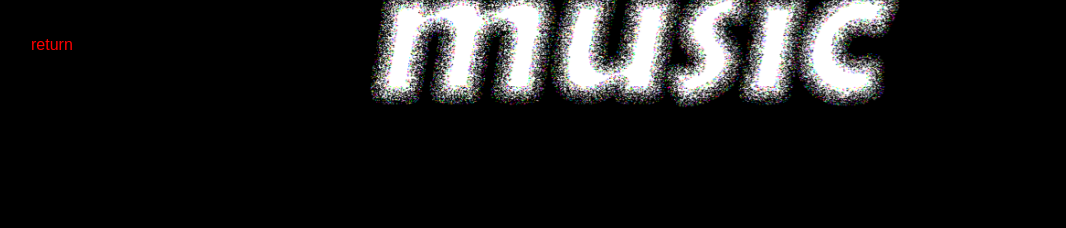
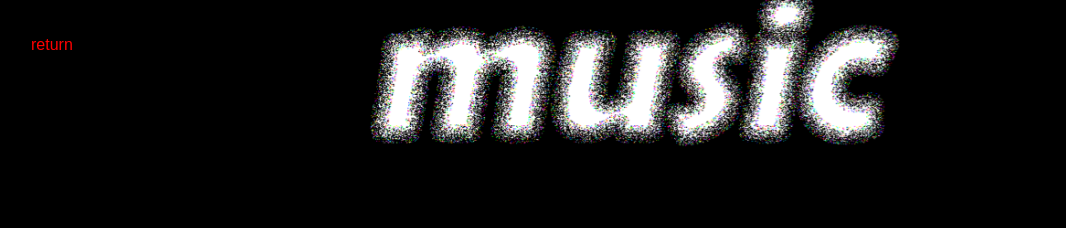
Before and after one commit to nmbowma2/portfoliosite, an Astro site: page /music in a window 1280 px wide. Shown: the top 228 px of the page, without its empty margins (5-1071 px from the left). Built offline with nearby package versions, Linux system fonts and the light colour scheme; Astro itself is replaced by a stand-in of ours; grey boxes are pictures that could not be loaded.

Commit message:
Music header: revert to top -17.5%
Co-Authored-By: Claude Sonnet 4.6 <noreply@anthropic.com>

```diff
--- a/src/pages/music.astro
+++ b/src/pages/music.astro
@@ -93,7 +93,7 @@ const playlistSrc = `https://open.spotify.com/embed/playlist/${playlistId}?utm_s
 
       .image-container {
         position: absolute;
-        top: -22%;
+        top: -17.5%;
         left: 50%;
         max-height: 200%;
         transform: translateX(-50%) scale(1.5);
```
